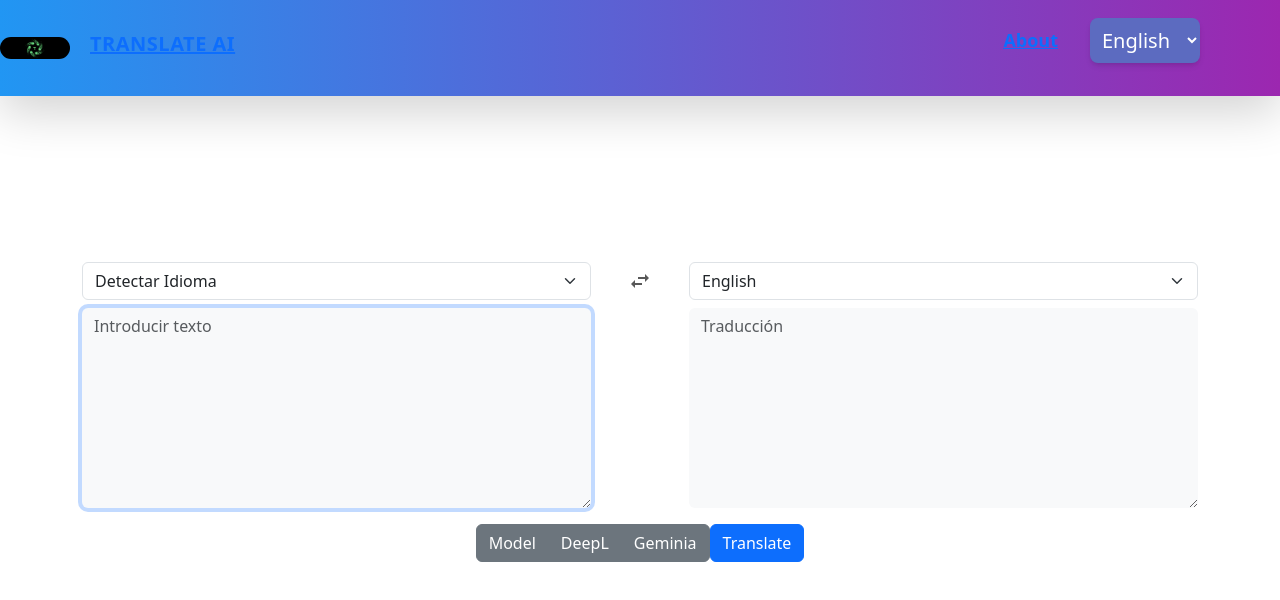
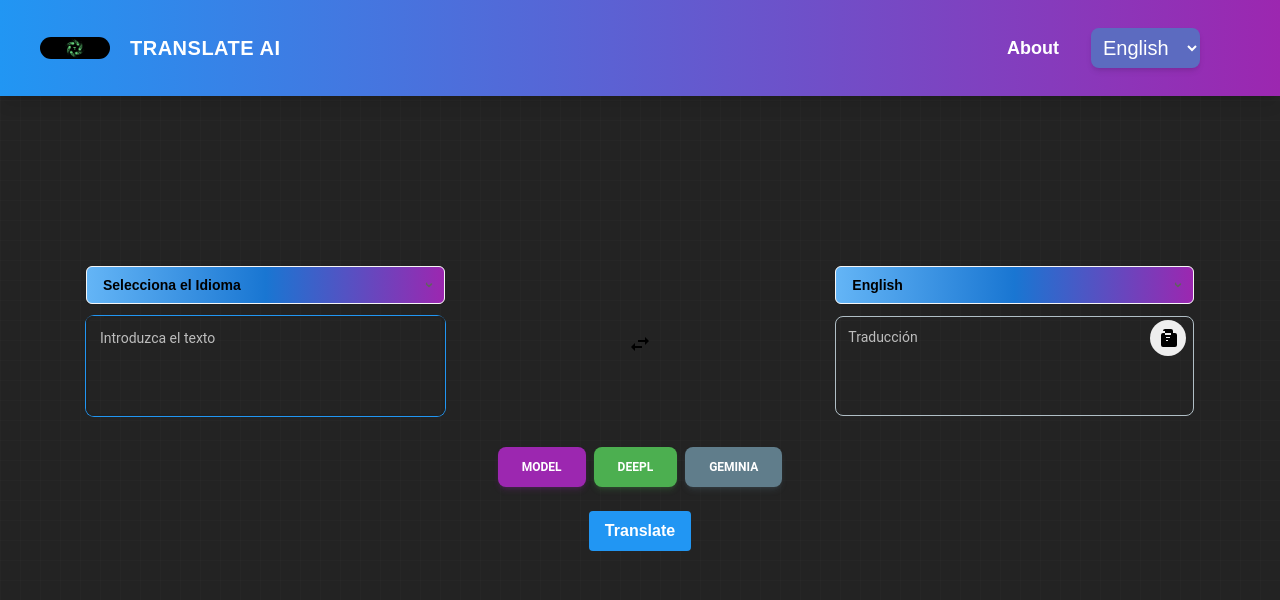
Before and after one commit to imitelis/translate-ai, a React (Vite) app in the folder frontend/: page / in a window 1280 px wide. Shown: the top 600 px of the page. Built offline with nearby package versions, Linux system fonts and the light colour scheme.

Commit message:
Migration of react-bootstrap to Tailwind css

```diff
--- a/frontend/package.json
+++ b/frontend/package.json
@@ -14,13 +14,11 @@
     "@material-tailwind/react": "^2.1.9",
     "@react-icons/all-files": "^4.1.0",
     "axios": "^1.6.8",
-    "bootstrap": "5.3.3",
     "dotenv": "^16.4.5",
     "i18next": "^23.11.2",
     "i18next-browser-languagedetector": "^7.2.1",
     "prettier": "^3.2.5",
     "react": "^18.2.0",
-    "react-bootstrap": "2.10.2",
     "react-dom": "^18.2.0",
     "react-i18next": "^14.1.0",
     "react-icons": "^5.1.0",
--- a/frontend/src/components/LanguageSelector.tsx
+++ b/frontend/src/components/LanguageSelector.tsx
@@ -1,24 +1,46 @@
-import { Form } from 'react-bootstrap'
-import { AUTO_LANGUAGE, SUPPORTED_LANGUAGES } from '../constants'
-import { type FromLanguage,type Language, SectionType } from '../types.d'
+import { SUPPORTED_LANGUAGES, AUTO_LANGUAGE } from "../constants";
+import { type FromLanguage, type Language, SectionType } from "../types.d";
 
 type Props =
   | { type: SectionType.From, value: FromLanguage, onChange: (Language: FromLanguage) => void }
-    | { type: SectionType.To, value: Language, onChange: (Language: Language) => void }
+  | { type: SectionType.To, value: Language, onChange: (Language: Language) => void };
 
 export const LanguageSelector = ({ onChange, type, value }: Props) => {
 
   const handleChange = (event: React.ChangeEvent<HTMLSelectElement>) => {
-        onChange(event.target.value as Language)
-    }
+    onChange(event.target.value as Language);
+  };
+
   return (
-        <Form.Select aria-label='Selecciona el Idioma' onChange={handleChange} value={value}>
-            {type == SectionType.From && <option value={AUTO_LANGUAGE}>Detectar Idioma</option>}
+    <div className="relative">
+      <select
+        onChange={handleChange}
+        value={value}
+        className={`block appearance-none w-full bg-gradient-to-r from-blue-300 via-blue-700 to-purple-500 border border-gray-100 text-black py-2 px-4 pr-8 rounded-md shadow-sm focus:outline-none focus:ring-indigo-500 focus:border-indigo-500 sm:text-sm font-semibold`}
+      >
+        {type == SectionType.From && (
+          <option value={AUTO_LANGUAGE}>Selecciona el Idioma</option>
+        )}
         {Object.entries(SUPPORTED_LANGUAGES).map(([key, literal]) => (
           <option key={key} value={key}>
             {literal}
           </option>
         ))}
-        </Form.Select>
-    )
-}
+      </select>
+      <div className="pointer-events-none absolute inset-y-0 right-0 flex items-center px-2 text-gray-700">
+        <svg
+          className="w-4 h-4 fill-current"
+          xmlns="http://www.w3.org/2000/svg"
+          viewBox="0 0 20 20"
+          fill="currentColor"
+        >
+          <path
+            fillRule="evenodd"
+            d="M6.293 7.293a1 1 0 0 1 1.414 1.414L10 10.414l2.293-2.293a1 1 0 0 1 1.414 1.414l-3 3a1 1 0 0 1-1.414 0l-3-3a1 1 0 0 1 0-1.414z"
+            clipRule="evenodd"
+          />
+        </svg>
+      </div>
+    </div>
+  );
+};
--- a/frontend/src/components/TextArea.tsx
+++ b/frontend/src/components/TextArea.tsx
@@ -1,41 +1,64 @@
-import { Form } from 'react-bootstrap'
-import { SectionType } from '../types.d'
+import { Textarea } from "@material-tailwind/react";
+import { SectionType } from '../types.d';
+import { useState } from 'react';
 
 interface Props {
-  type: SectionType
-  loading?: boolean
-  onChange: (value: string) => void
-  value: string
-  className: string
+  type: SectionType;
+  onChange: (value: string) => void;
+  value: string;
 }
 
-const commonStyles = { border: 0, height: '200px' }
+const getPlaceholder = ({ type }: { type: SectionType }) => {
+  if (type === SectionType.From) return 'Introduzca el texto';
+  return 'Traducción';
+};
 
-const getPlaceholder = ({ type, loading }: { type: SectionType, loading?: boolean }) => {
-  if (type === SectionType.From) return 'Introducir texto'
-  if (loading === true) return 'Cargando...'
-  return 'Traducción'
-}
+export const TextAreaComponent = ({ type, value, onChange }: Props) => {
+  const [isFocused, setIsFocused] = useState(false);
 
-export const TextArea = ({ type, loading, value, onChange }: Props) => {
-  const styles = type === SectionType.From
-    ? commonStyles
-    : { ...commonStyles, backgroundColor: '#f5f5f5' }
+  const handleFocus = () => {
+    setIsFocused(true);
+  };
 
-  const handleChange = (event: React.ChangeEvent<HTMLTextAreaElement>) => {
-    onChange(event.target.value)
-  }
+  const handleBlur = () => {
+    setIsFocused(false);
+  };
+
+  const handleCopy = () => {
+    navigator.clipboard.writeText(value);
+  };
 
   return (
-    <Form.Control
-      autoFocus={type === SectionType.From}
-      as='textarea'
-      disabled={type === SectionType.To}
-      placeholder={getPlaceholder({ type, loading })}
-      style={styles}
-      value={value}
-      onChange={handleChange}
-      className="form-control bg-light text-dark border-0 rounded"
-    />
-  )
-}
+    <div className="relative">
+      <Textarea
+        autoFocus={type === SectionType.From}
+        disabled={undefined}
+        placeholder={getPlaceholder({ type })}
+        className={`border border-gray-300 rounded-lg p-3 ${isFocused ? 'border-blue-500' : 'focus:border-blue-500'} ${isFocused ? 'ring-1 ring-blue-500' : ''} text-white w-full h-40 `}
+        value={value}
+        onChange={(e) => onChange(e.target.value)}
+        onFocus={handleFocus}
+        onBlur={handleBlur} onPointerEnterCapture={undefined} onPointerLeaveCapture={undefined}      />
+
+      {type === SectionType.To && (
+        <button
+          onClick={handleCopy}
+          className="absolute top-1 right-2 p-2 bg-gray-200 rounded-full hover:bg-gray-300 focus:outline-none"
+        >
+          <svg
+            xmlns="http://www.w3.org/2000/svg"
+            className="h-5 w-5"
+            viewBox="0 0 20 20"
+            fill="currentColor"
+          >
+            <path
+              fillRule="evenodd"
+              d="M5 3a2 2 0 0 1 2-2h6a2 2 0 0 1 2 2v2h2a2 2 0 0 1 2 2v10a2 2 0 0 1-2 2H5a2 2 0 0 1-2-2V7a2 2 0 0 1 2-2h2V3zm2 2v1h6V5H7zm6 2V6H7v1h6zm-1 2v1H8v-1h4zm-2 3v1H8v-1h4z"
+              clipRule="evenodd"
+            />
+          </svg>
+        </button>
+      )}
+    </div>
+  );
+};
--- a/frontend/src/components/TranslateSelector.tsx
+++ b/frontend/src/components/TranslateSelector.tsx
@@ -1,42 +1,48 @@
-import  { useState } from 'react';
-import { ButtonGroup, Button } from 'react-bootstrap';
+import { Button } from "@material-tailwind/react";
 
-// Define el tipo de función para onSelect
 type SelectHandler = (endpoint: string) => void;
 
 interface TranslationSelectorProps {
-  onSelect: SelectHandler; // Especifica el tipo de función para onSelect
+    onSelect: SelectHandler;
 }
 
 function TranslationSelector({ onSelect }: TranslationSelectorProps) {
-  const [selectedOption, setSelectedOption] = useState<string>("");
 
     const handleSelect = (endpoint: string) => {
-    setSelectedOption(endpoint);
         onSelect(endpoint);
     };
 
     return (
-    <ButtonGroup>
-      <Button
+        <div className="flex justify-center gap-2">
+            <Button color="purple"
                 onClick={() => handleSelect("json")}
-        variant={selectedOption === "json" ? "primary" : "secondary"} // Resalta si es la opción seleccionada
+                ripple={true}
+                placeholder={undefined}
+                onPointerEnterCapture={undefined}
+                onPointerLeaveCapture={undefined}
             >
                 Model
             </Button>
-      <Button
+            <Button color="green"
                 onClick={() => handleSelect("deepl")}
-        variant={selectedOption === "deepl" ? "primary" : "secondary"} // Resalta si es la opción seleccionada
+                ripple={true}
+                placeholder={undefined}
+                onPointerEnterCapture={undefined}
+                onPointerLeaveCapture={undefined}
+
             >
                 DeepL
             </Button>
-      <Button
+            <Button color= "blue-gray"
                 onClick={() => handleSelect("geminia")}
-        variant={selectedOption === "geminia" ? "primary" : "secondary"} // Resalta si es la opción seleccionada
+                ripple={true}
+                placeholder={undefined}
+                onPointerEnterCapture={undefined}
+                onPointerLeaveCapture={undefined}
             >
                 Geminia
             </Button>
-    </ButtonGroup>
+        </div>
     );
 }
 
--- a/frontend/src/views/Translate/ExecuteTranslate.tsx
+++ b/frontend/src/views/Translate/ExecuteTranslate.tsx
@@ -1,21 +1,15 @@
 import { useState } from 'react';
 import { useStore } from '../../hooks/useStore';
-import { Container, Row, Col, Button, Stack } from "react-bootstrap";
 import { AUTO_LANGUAGE, homologateLanguageByPlatform } from '../../constants';
 import { ArrowsIcon } from '../../components/Icons';
 import { LanguageSelector } from '../../components/LanguageSelector';
 import { SectionType } from '../../types.d';
-import { TextArea } from '../../components/TextArea';
+import { TextAreaComponent } from '../../components/TextArea';
 import TranslationSelector from "../../components/TranslateSelector";
 import axios from 'axios';
 
-import 'bootstrap/dist/css/bootstrap.min.css';
-import '../../index.css';
-
-
 function InputTranslate() {
   const {
-    loading,
     fromLanguage,
     toLanguage,
     interchangeLanguages,
@@ -71,6 +65,7 @@ function InputTranslate() {
       console.error('Error:', error);
     }
   }
+
   function homologateLanguage(platform: 'json' | 'deepl' | 'geminia', direction: 'tl' | 'sl', language: 'en' | 'es') {
 
     if (homologateLanguageByPlatform[platform] && homologateLanguageByPlatform[platform][direction] && homologateLanguageByPlatform[platform][direction][language]) {
@@ -82,56 +77,64 @@ function InputTranslate() {
     }
 
   }
+
   return (
-    <Container fluid className="bg-img d-flex justify-content-center align-items-center vh-100">
-      <div className="container">
+    <div className="bg-img flex justify-center items-center min-h-screen">
+      <div className="container mx-auto px-4">
         <h1 className="text-center mb-4 text-light"> </h1>
-        <Row>
-          <Col>
-            <Stack gap={2}>
+        <div className="grid grid-cols-1 lg:grid-cols-3 gap-4">
+          <div>
             <LanguageSelector
               type={SectionType.From}
               value={fromLanguage}
               onChange={setFromLanguage}
             />
-              <TextArea
+            <div className='mt-3'>
+              <TextAreaComponent
                 type={SectionType.From}
                 value={fromText}
                 onChange={setFromText}
-                className="form-control bg-light text-dark border-0 rounded"
               />
-            </Stack>
-          </Col>
-          <Col xs='auto'>
-            <Button variant='link' disabled={fromLanguage === AUTO_LANGUAGE} onClick={interchangeLanguages} className="text-light">
+            </div>
+          </div>
+          <div className="flex items-center justify-center lg:col-span-1">
+            <button
+              onClick={interchangeLanguages}
+              disabled={fromLanguage === AUTO_LANGUAGE}
+              className="text-light"
+            >
               <ArrowsIcon />
-            </Button>
-          </Col>
-          <Col>
-            <Stack gap={2}>
+            </button>
+          </div>
+          <div>
             <LanguageSelector
               type={SectionType.To}
               value={toLanguage}
               onChange={setToLanguage}
             />
-              <TextArea
-                loading={loading}
+            <div className='mt-3'>
+
+              <TextAreaComponent
                 type={SectionType.To}
                 value={result}
                 onChange={setResult}
-                className="form-control bg-light text-dark border-0 rounded"
               />
-            </Stack>
-          </Col>
-        </Row>
-        <Row className="mt-3">
-          <Col className="text-center">
+            </div>
+          </div>
+        </div>
+        <div className="mt-6 text-center">
           <TranslationSelector onSelect={setSelectedEndpoint} />
-            <Button variant="primary" onClick={translateText}>Translate</Button>
-          </Col>
-        </Row>
+          <div className='mt-6 text-center'>
+            <button
+              className="bg-blue-500 hover:bg-blue-600 text-white font-bold py-2 px-4 rounded focus:outline-none focus:shadow-outline"
+              onClick={translateText}
+            >
+              Translate
+            </button>
           </div>
-    </Container>
+        </div>
+      </div>
+    </div>
   );
 }
 
```
Also changed, not shown: 1 other file (tests, documents, lock files or other folders). Lines whose indentation alone changed are shown as unchanged.
